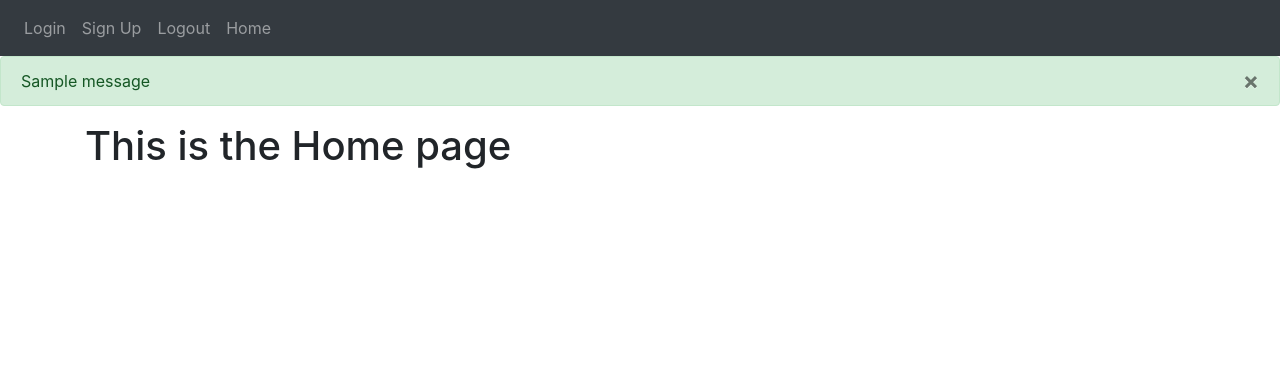
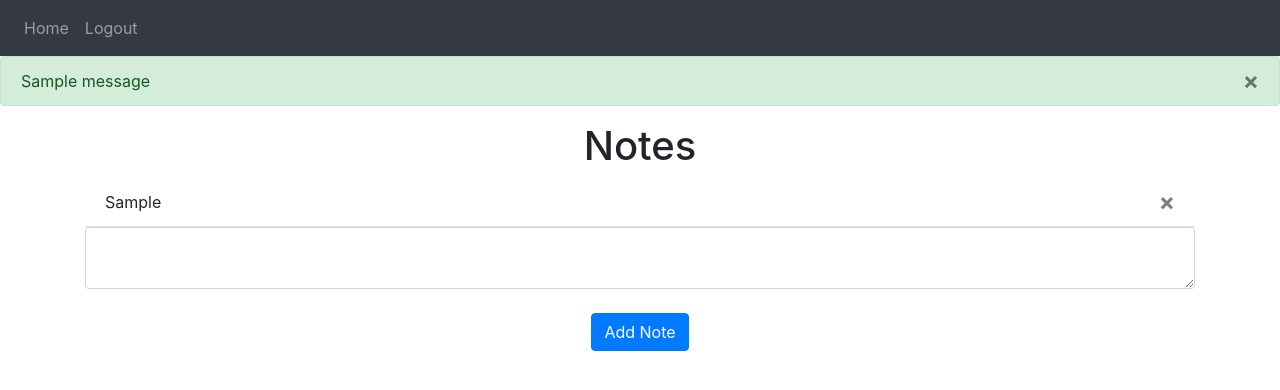
Before and after one commit to KnotEnvy/Online-To-do-List, a Flask app: template website/templates/home.html in a window 1280 px wide. Shown: the top 390 px of the page. Run offline with Flask 3, Linux system fonts and the light colour scheme; the template is opened without the code that fills it: values that come from a table or form of the project are taken from there, others are empty; tables that the repository leaves empty hold one stand-in row (values such as "Sample post"); one stand-in notice (Sample message) is shown; some libraries are stand-ins or nearby versions.

Commit message:
Working Version! adding style and flavor

```diff
--- a/website/templates/base.html
+++ b/website/templates/base.html
@@ -29,41 +29,36 @@
       </button>
       <div class="collapse navbar-collapse" id="navbar">
         <div class="navbar-nav">
+          {% if user.is_authenticated %}
+          <a class="nav-item nav-link" id="home" href="/">Home</a>
+          <a class="nav-item nav-link" id="logout" href="/logout">Logout</a>
+          {% else %}
           <a class="nav-item nav-link" id="login" href="/login">Login</a>
           <a class="nav-item nav-link" id="signUp" href="/sign-up">Sign Up</a>
-              <a class="nav-item nav-link" id="logout" href="/logout">Logout</a>
-              <a class="nav-item nav-link" id="home" href="/">Home</a>
+          {% endif %}
         </div>
       </div>
     </nav>
 
-        {% with messages = get_flashed_messages(with_categories=true) %}
-        {% if messages %}
-          {% for category, message in messages %}
-          {% if category == 'error' %}
-          <div class="alert alert-danger alert-dismissable fade show" role="alert">
-            {{message }}
+    {% with messages = get_flashed_messages(with_categories=true) %} {% if
+    messages %} {% for category, message in messages %} {% if category ==
+    'error' %}
+    <div class="alert alert-danger alter-dismissable fade show" role="alert">
+      {{ message }}
       <button type="button" class="close" data-dismiss="alert">
         <span aria-hidden="true">&times;</span>
       </button>
     </div>
     {% else %}
-          <div class="alert alert-success alert-dismissable fade show" role="alert">
-            {{message }}
+    <div class="alert alert-success alter-dismissable fade show" role="alert">
+      {{ message }}
       <button type="button" class="close" data-dismiss="alert">
         <span aria-hidden="true">&times;</span>
       </button>
     </div>
-          {% endif %}
-          {% endfor %}
-          {% endif %}
-          {% endwith %}
+    {% endif %} {% endfor %} {% endif %} {% endwith %}
 
-
-        <div class="container">
-            {% block content%}
-            {% endblock %}
-        </div>
+    <div class="container">{% block content %} {% endblock %}</div>
     <script
       src="https://code.jquery.com/jquery-3.2.1.slim.min.js"
       integrity="sha384-KJ3o2DKtIkvYIK3UENzmM7KCkRr/rE9/Qpg6aAZGJwFDMVNA/GpGFF93hXpG5KkN"
@@ -80,5 +75,17 @@
       crossorigin="anonymous"
     ></script>
 
+{% block javascript %}
+    <script type="text/javascript">
+      function deleteNote(noteId) {
+  fetch("/delete-note", {
+    method: "POST",
+    body: JSON.stringify({ noteId: noteId }),
+  }).then((_res) => {
+    window.location.href = "/";
+  });
+  }
+</script>
+{% endblock %}
   </body>
 </html>
--- a/website/templates/home.html
+++ b/website/templates/home.html
@@ -1,4 +1,21 @@
-{% extends "base.html" %} {% block title %}Home{% endblock %}
-{% block content%}
-<h1>This is the Home page</h1>
-            {% endblock %}
+{% extends "base.html" %} {% block title %}Home{% endblock %} {% block content
+    %}
+    <h1 align="center">Notes</h1>
+    <ul class="list-group list-group-flush" id="notes">
+      {% for note in user.notes %}
+      <li class="list-group-item">
+        {{ note.data }}
+        <button type="button" class="close" onClick="deleteNote({{ note.id }})">
+          <span aria-hidden="true">&times;</span>
+        </button>
+      </li>
+      {% endfor %}
+    </ul>
+    <form method="POST">
+      <textarea name="note" id="note" class="form-control"></textarea>
+      <br />
+      <div align="center">
+        <button type="submit" class="btn btn-primary">Add Note</button>
+      </div>
+    </form>
+    {% endblock %}
```
Also changed, not shown: website/auth.py (+20 -18 lines). Lines whose indentation alone changed are shown as unchanged.
